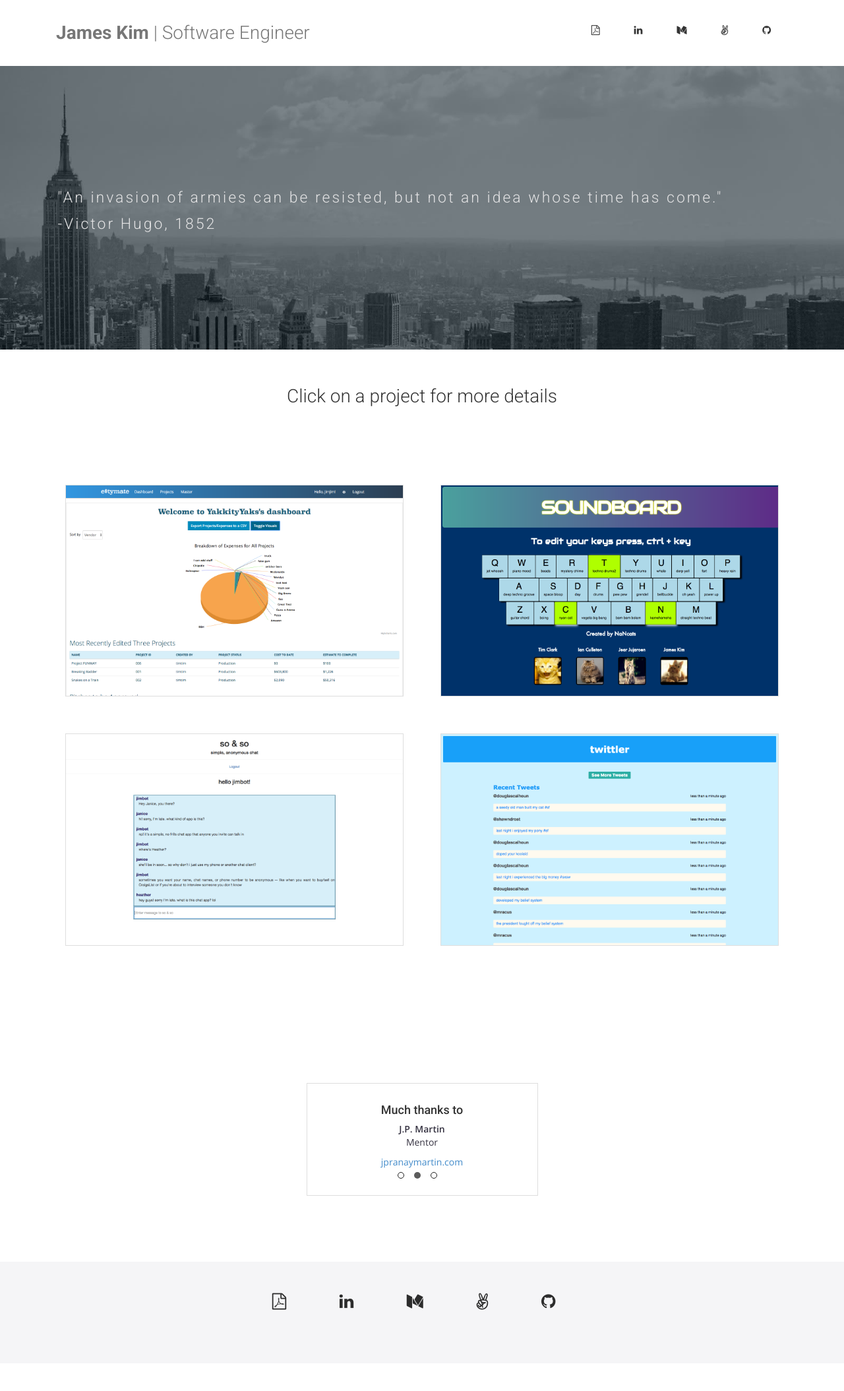
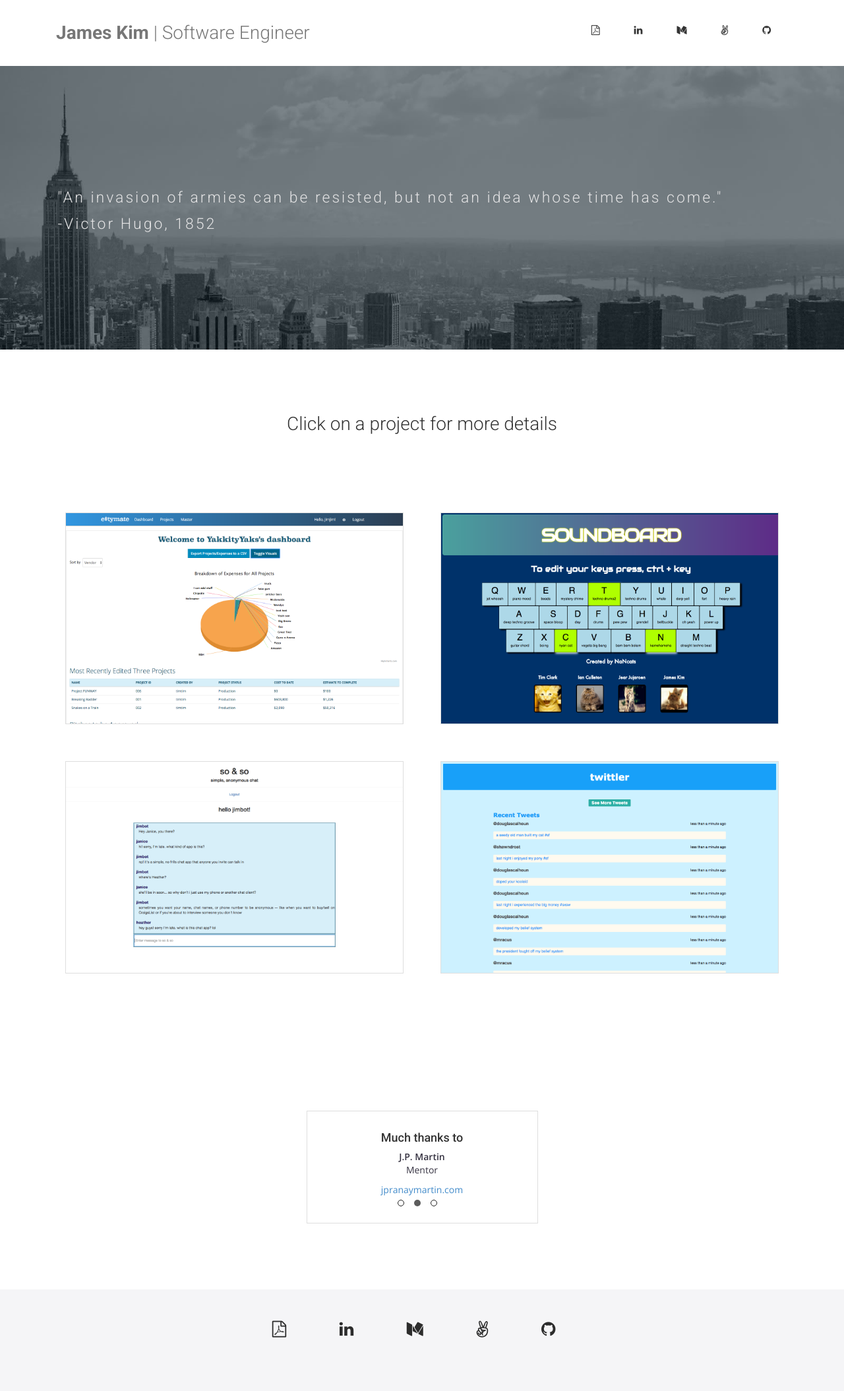
Before and after one commit to jimmy-james/jimmy-james.github.io, a Jekyll site: the page built from index.html, in a window 1280 px wide. Shown: the whole page at 66% size. Built offline with Jekyll 4.4.1, drawn with Linux system fonts in a browser that asks for light colours; nearby versions of some CDN libraries; some web fonts are replaced; before the commit the page ends 2067 px from its top, so only the background shows below that.

Commit message:
edit project pages

```diff
--- a/css/airspace.css
+++ b/css/airspace.css
@@ -912,5 +912,5 @@ footer .footer-manu ul li a:hover {
 .click-prompt {
   text-align: center;
   font-style: Open Sans, Helvetica Neueu, sans-serif;
-  margin-top: 4em;
+  margin-top: 7em;
 }
```
